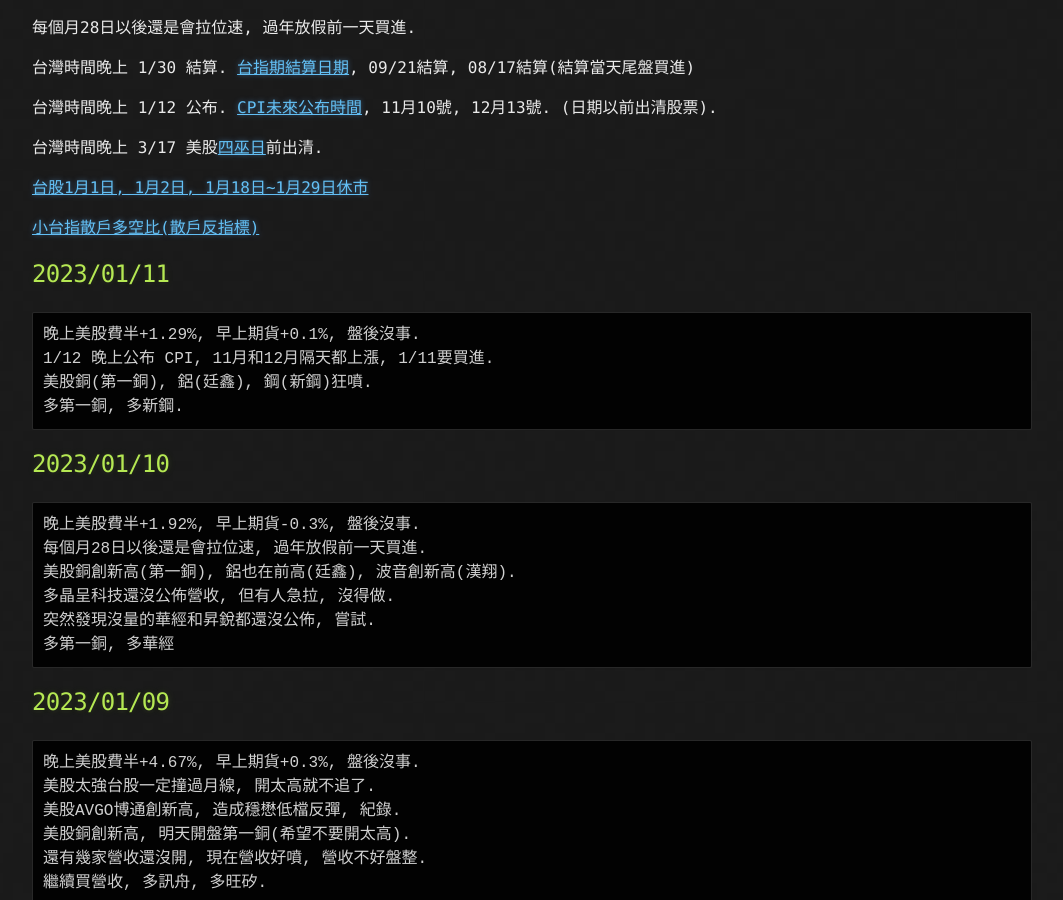
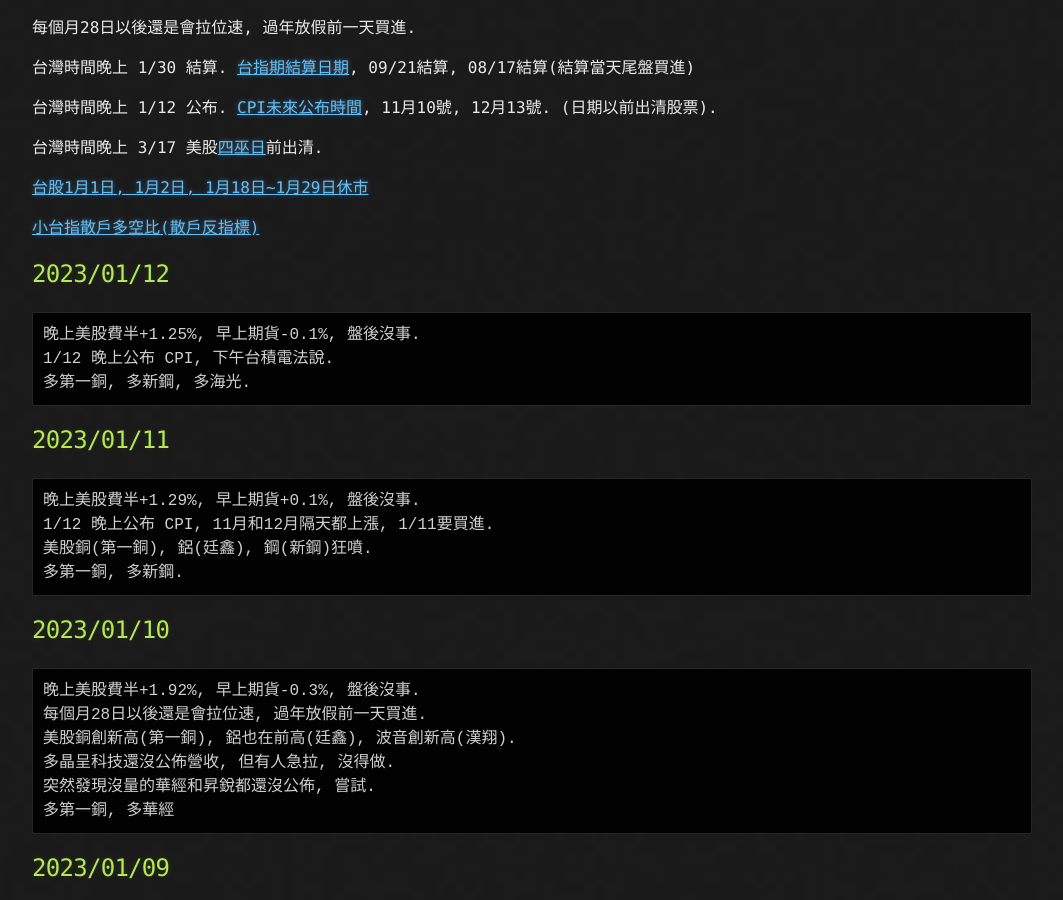
Before and after one commit to lepg5487/Stock_God, a Jekyll site: the page built from index.md, in a window 1280 px wide and 900 px high, scrolled down 362 px. Shown: the whole window, without its empty margins (108-1171 px from the left). Built offline with Jekyll 4.4.1, drawn with Linux system fonts in a browser that asks for light colours; our own code applies the rules of GitHub Pages for plain Markdown files.

Commit message:
Update index.md

````diff
--- a/index.md
+++ b/index.md
@@ -19,6 +19,13 @@ layout: testlayouts
 [台股1月1日, 1月2日, 1月18日~1月29日休市](https://www.twse.com.tw/zh/holidaySchedule/holidaySchedule)
 
 [小台指散戶多空比(散戶反指標)](https://www.macromicro.me/charts/20069/tw-mtx-long-to-short-ratio-of-individual-player)
+
+## 2023/01/12
+```
+晚上美股費半+1.25%, 早上期貨-0.1%, 盤後沒事.
+1/12 晚上公布 CPI, 下午台積電法說.
+多第一銅, 多新鋼, 多海光.
+```
 
 ## 2023/01/11
 ```
````
